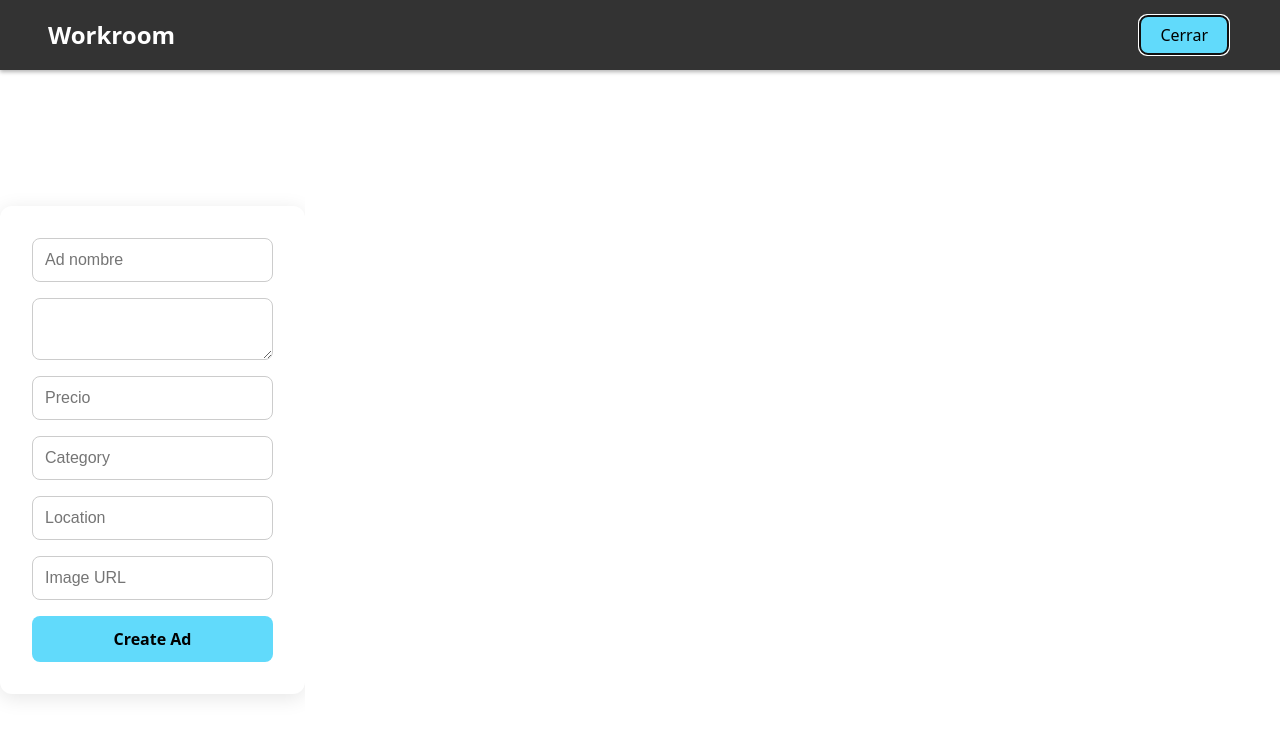
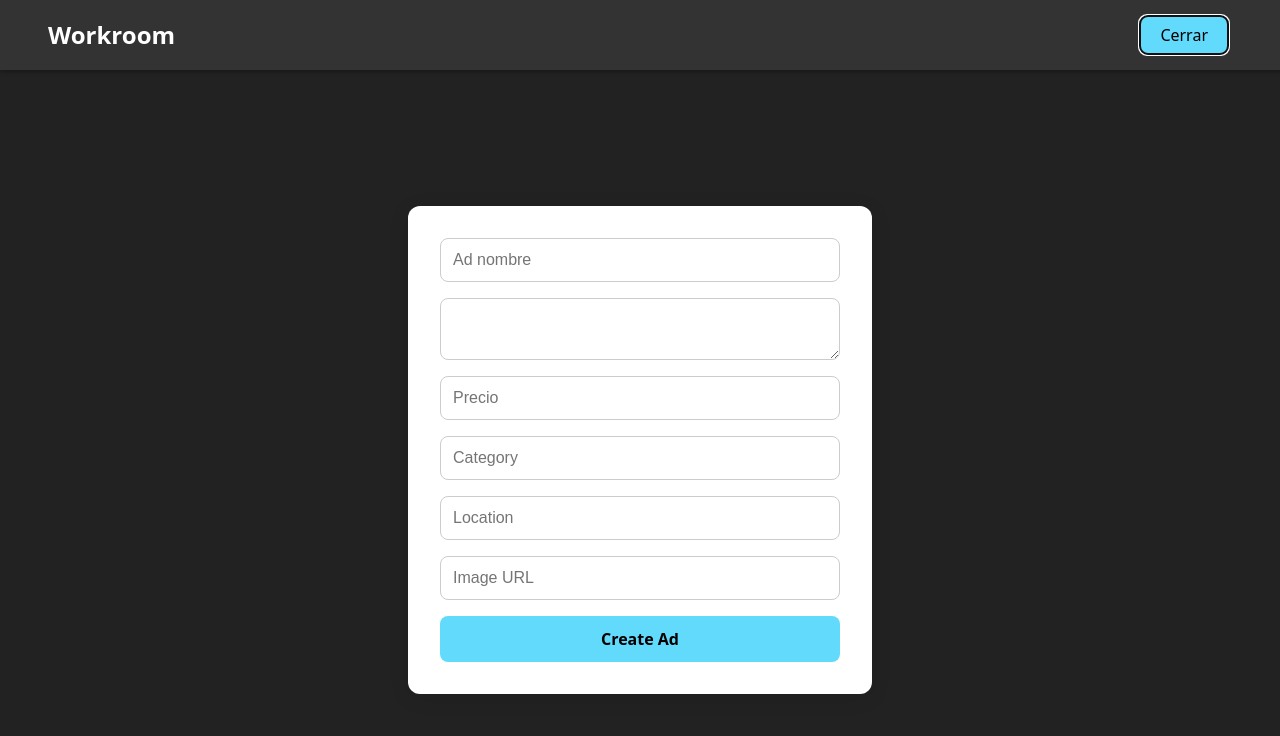
Before and after one commit to joseMigueel/idealCars_Fronted, a React (Vite) app in the folder wallclone/: page / in a window 1280 px wide. Both pictures are taken after a click on the button "Añadir Coche". Shown: the top 736 px of the page. Built offline with nearby package versions, Linux system fonts and the light colour scheme.

Commit message:
Añadiendo css a al formulario de ad

```diff
--- a/wallclone/src/style/AdForm.css
+++ b/wallclone/src/style/AdForm.css
@@ -2,7 +2,12 @@
     display: flex;
     justify-content: center;
     align-items: center;
-    height: calc(100vh - 100px);
+    min-height: calc(100vh - 100px);
+    width: 100vw;
+    padding: 2rem;
+    box-sizing: border-box;
+    position: relative;
+    z-index: 1;
 }
 
 .ad-form {
@@ -15,6 +20,7 @@
     display: flex;
     flex-direction: column;
     gap: 1rem;
+    margin: 0 auto;
 }
 
 input, textarea {
--- a/wallclone/src/style/App.css
+++ b/wallclone/src/style/App.css
@@ -1,5 +1,6 @@
 .App {
   padding-top: 100px;
   min-height: 100vh;
-  overflow-x: hidden;
+  background-color: #222;
+  margin: 0;
 }
```
